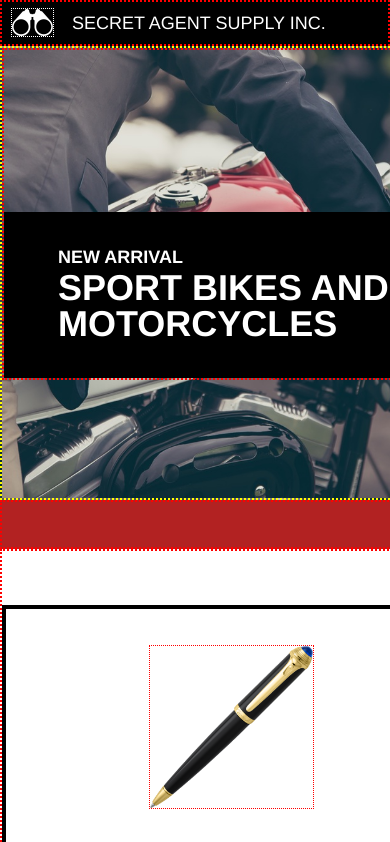
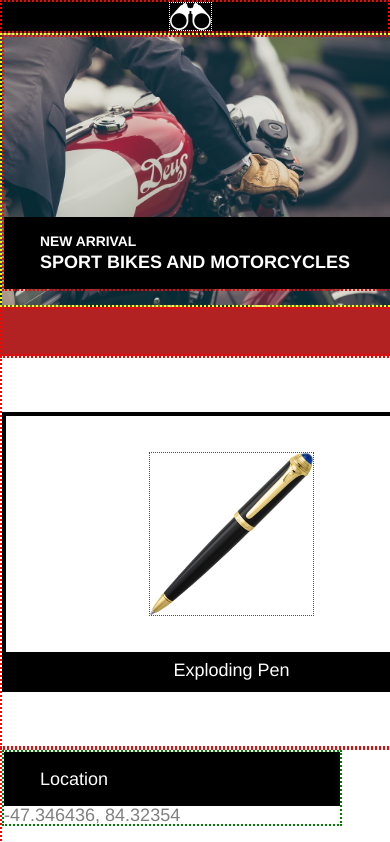
Before and after one commit to hsrose/SecretAgentSupplyInc, a plain HTML site: page index.html in a window 390 px wide. Shown: the top 842 px of the page. Drawn offline with Linux system fonts and the light colour scheme.

Commit message:
Add banner section, banner text width is wrong

```diff
--- a/resources/css/style.css
+++ b/resources/css/style.css
@@ -203,3 +203,39 @@ footer {
     width: 35%;
   }
 }
+
+/* Mobile phone version */
+
+@media only screen and (max-width: 470px) {
+
+  header .container {
+  justify-content: center;
+  }
+
+  header span {
+  display: none;
+  }
+
+  .banner {            /* banner text width is wrong */
+    height: 15rem;
+    width: 100%;
+  }
+
+  .banner-text {
+    margin-top: 10rem;
+    padding: 1rem 2rem;
+  }
+
+  .banner-text h3 {
+    font-size: 0.77rem;
+  }
+
+  .banner-text h1 {
+    font-size: 1rem;
+  }
+
+
+
+
+
+}
```
